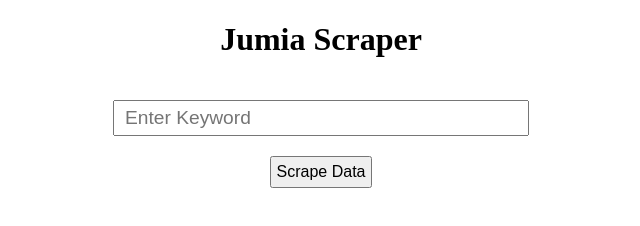
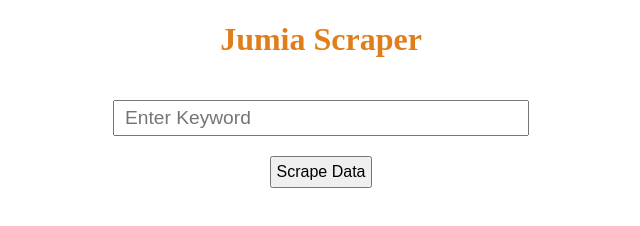
Before and after one commit to Kkebuka/jumia-webScraper-javascript, a website: page public/index.html in a window 1280 px wide. Shown: the whole page, without its empty margins (319-959 px from the left). Drawn offline with Linux system fonts and the light colour scheme.

Commit message:
colour change

```diff
--- a/public/styles.css
+++ b/public/styles.css
@@ -1,5 +1,6 @@
 h1{
 	text-align: center;
+	color: rgb(224,126,27);
 }
 .input-div{
 	display: flex;
```
